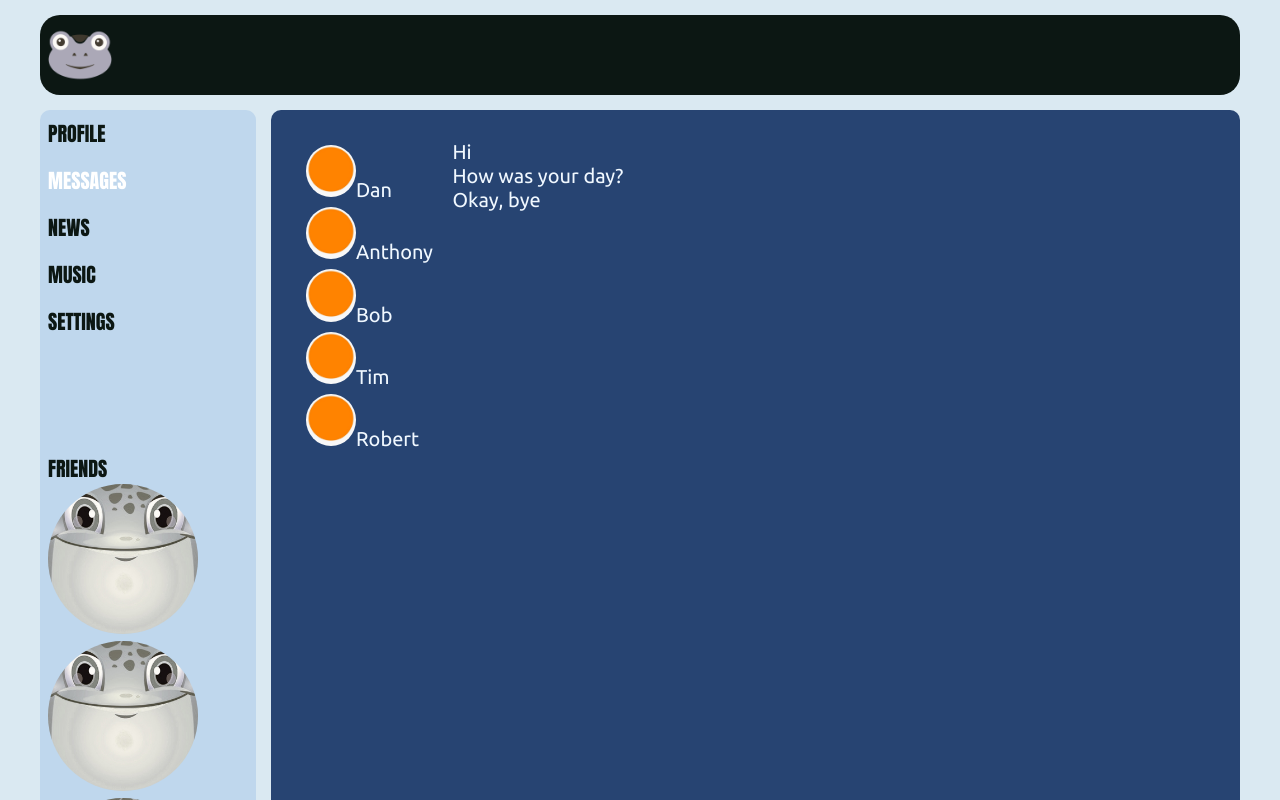
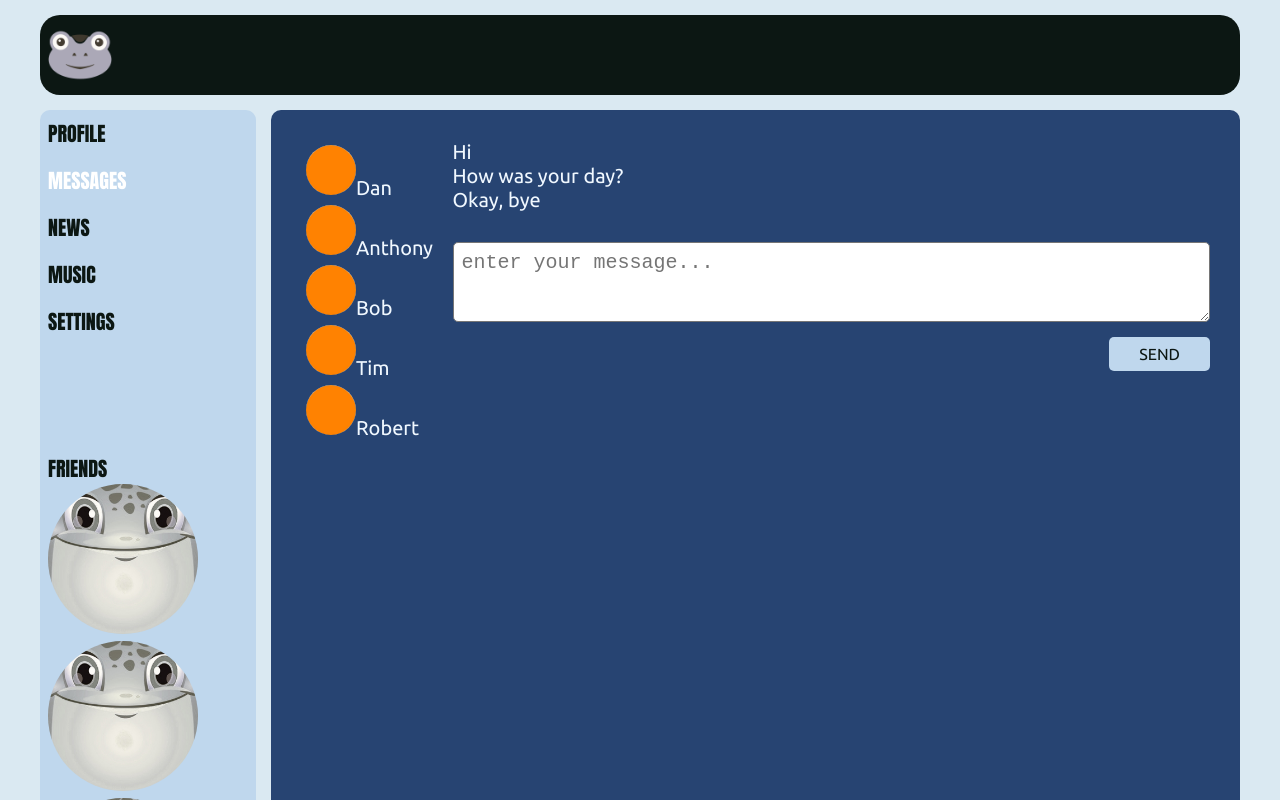
Before and after one commit to dariaGr/portfolio-social_network, a React (Create React App) app: page /dialogs in a window 1280 px wide. Shown: the top 800 px of the page. Built offline with nearby package versions, Linux system fonts and the light colour scheme.

Commit message:
practicing ref

```diff
--- a/src/components/Main/Dialogs/DialogItem/DialogItem.jsx
+++ b/src/components/Main/Dialogs/DialogItem/DialogItem.jsx
@@ -9,7 +9,7 @@ const DialogItem = ({ name, id }) => {
             <NavLink to={path}>
                 <img src={ProfilePic} alt="avatar" />
                 {name}
-                </NavLink>
+            </NavLink>
         </li>
     );
 };
--- a/src/components/Main/Dialogs/Dialogs.jsx
+++ b/src/components/Main/Dialogs/Dialogs.jsx
@@ -1,3 +1,4 @@
+import React from 'react';
 import s from './Dialogs.module.css';
 import DialogItem from './DialogItem/DialogItem';
 import Message from './Message/Message';
@@ -5,6 +6,13 @@ import Message from './Message/Message';
 const Dialogs = ({ dialogs, messages }) => {
     const dialogsElements = dialogs.map( dialog => <DialogItem name={dialog.name} id={dialog.id} />);
     const messagesElements = messages.map(message => <Message text={message.text} />);
+
+    const newMessageElement = React.createRef();
+
+    const handleClick = () => {
+        const message = newMessageElement.current.value;
+        alert(message);
+    }
 
     return (
         <div className={s.dialogs}>
@@ -15,6 +23,10 @@ const Dialogs = ({ dialogs, messages }) => {
             </div>
             <div className={s.messages}>
                 {messagesElements}
+                <div className={s.textarea}>
+                    <textarea placeholder='enter your message...' ref={newMessageElement}></textarea>
+                </div>
+                <button className={s.sendButton} onClick={handleClick}>Send</button>
             </div>
         </div>
     );
--- a/src/components/Main/Dialogs/Dialogs.module.css
+++ b/src/components/Main/Dialogs/Dialogs.module.css
@@ -3,3 +3,15 @@
   grid-template-columns: 2fr 10fr;
   padding: 30px;
 }
+
+.sendButton {
+  float: right;
+}
+
+textarea {
+  resize: vertical;
+}
+
+.textarea {
+  margin-top: 30px;
+}
--- a/src/components/Main/Profile/Posts/MyPosts/MyPosts.jsx
+++ b/src/components/Main/Profile/Posts/MyPosts/MyPosts.jsx
@@ -1,14 +1,22 @@
+import React from 'react';
 import s from './MyPosts.module.css';
 
 const MyPosts = () => {
+     const newPostElement = React.createRef();
+
+     const appPost = () => {
+          const text = newPostElement.current.value;
+          alert(text);
+     };
+
     return (
         <div className={s.newPost}>
             <h2>My posts</h2>
             <div>
-                 <textarea placeholder='your news...'></textarea>
+                 <textarea ref={newPostElement} placeholder='your news...'></textarea>
             </div>
             <div>
-                 <button className={s.sendButton} type='submit'>Send</button>
+                 <button className={s.sendButton} type='submit' onClick={appPost}>Add post</button>
             </div>
          </div>
     );
```
Also changed, not shown: src/assets/profile-pic.jpg.
